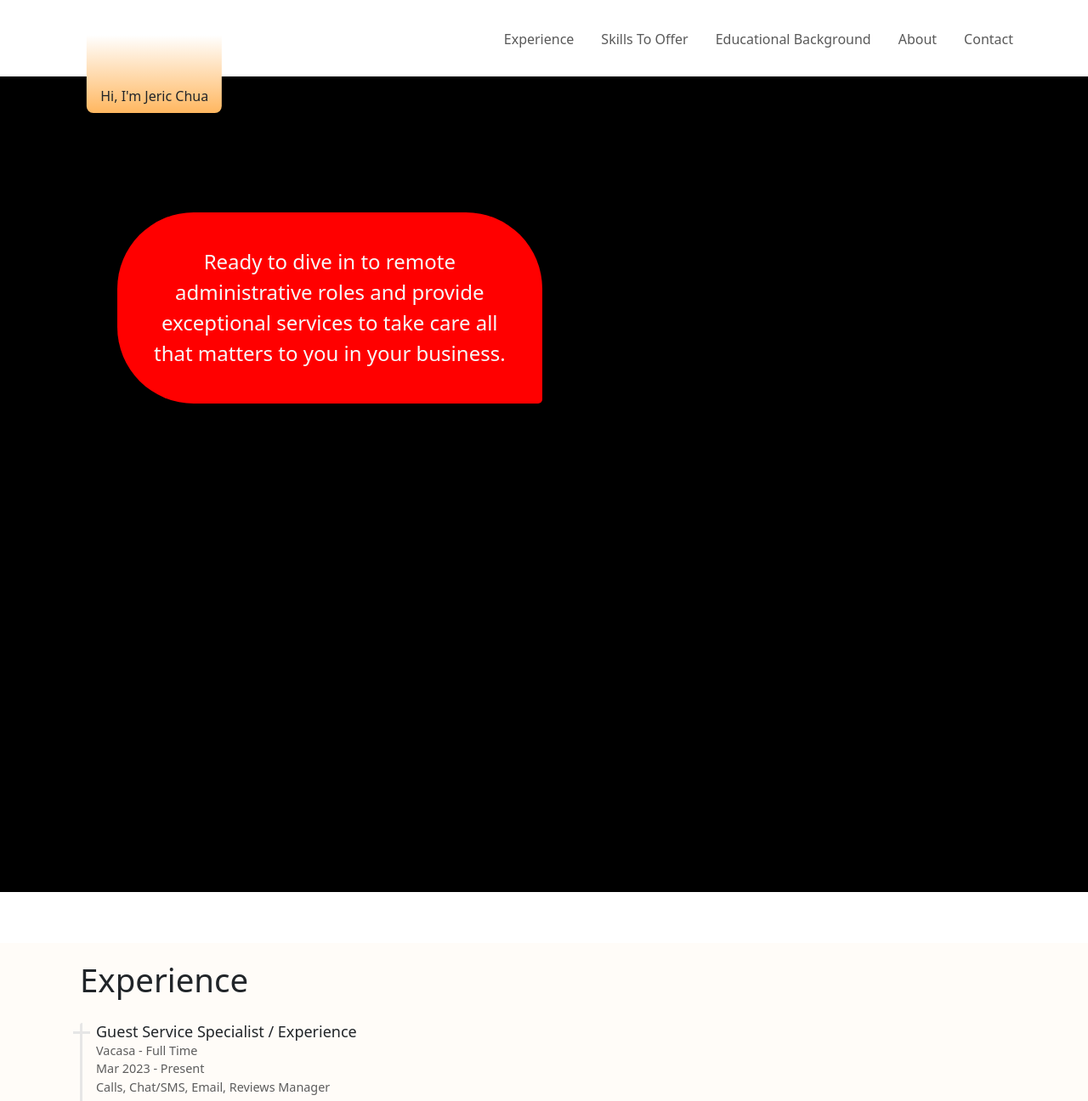
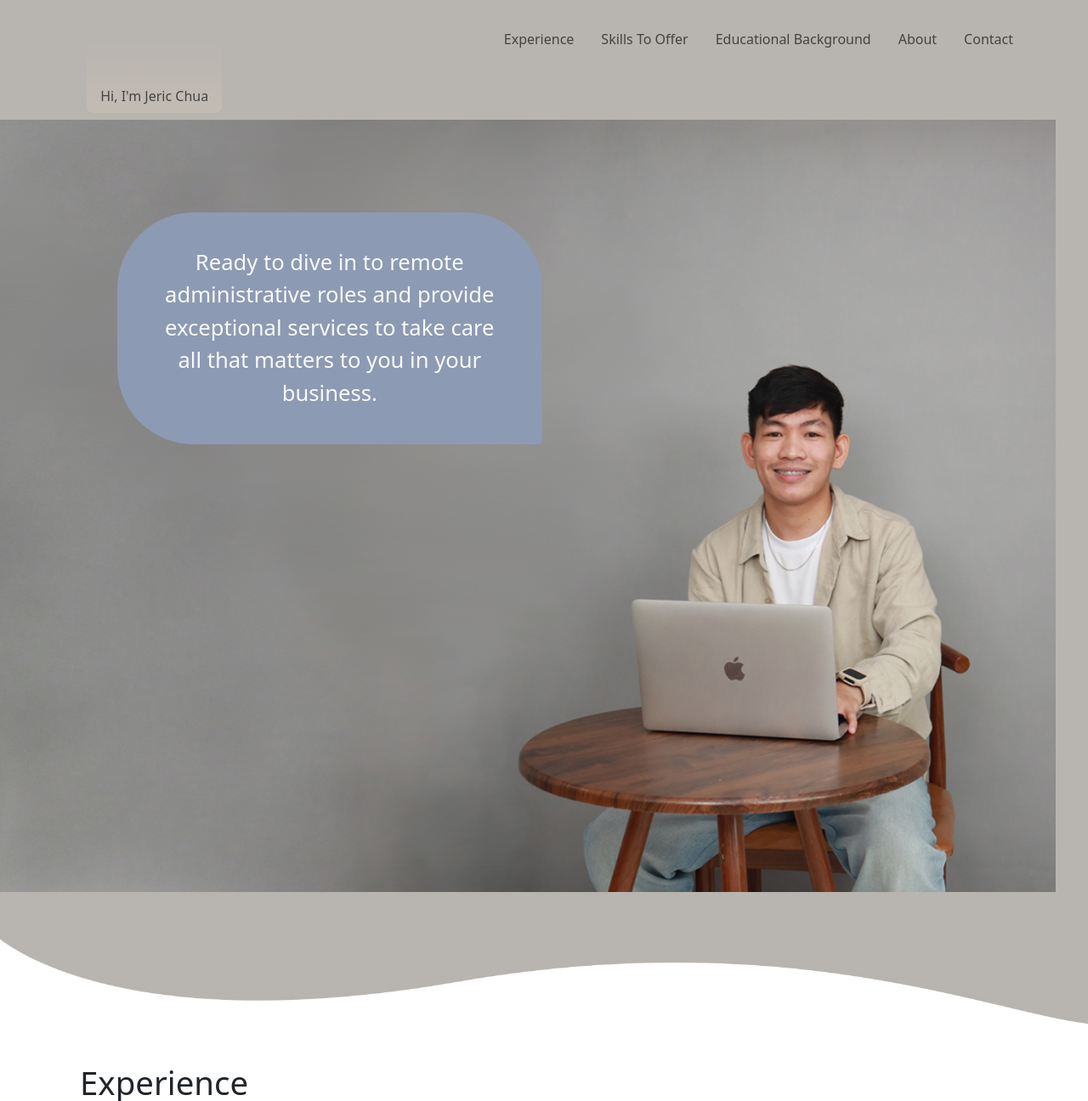
Before and after one commit to worldhail/va-portfolio, a website: page index.html in a window 1280 px wide. Shown: the top 1296 px of the page at 85% size. Drawn offline with nearby package versions, Linux system fonts and the light colour scheme.

Commit message:
Finalize the front page view

```diff
--- a/assets/scss/_experience.scss
+++ b/assets/scss/_experience.scss
@@ -1,5 +1,11 @@
 .experience-container {
-    background-color: #fffcf8;
+    background-color: white;
+}
+
+.top-liner {
+    width: 100%;
+    position: relative;
+    top: 0px;
 }
 
 .experience-heading {
@@ -7,7 +13,7 @@
 }
 
 .job-container {
-    border-left: 3px solid #e6e6e6;
+    border-left: 3px solid #afb8b8;
     border-radius: 3px 0 0 0;
     margin-top: -20px;
 }
@@ -22,7 +28,7 @@
         content: '';
         height: 3px;
         width: 20px;
-        background-color: #e6e6e6;
+        background-color: #afb8b8;
         position: absolute;
         top: 10px;
         left: -27px;
--- a/assets/scss/_initial-brief-context.scss
+++ b/assets/scss/_initial-brief-context.scss
@@ -1,8 +1,8 @@
 .initial-context-section {
-    background: url('../img/brief-context-photo.jpg') no-repeat content-box 90% 80%;
-    background-size: 150%;
-    background-color: black;
-    padding: 60px 0;
+    background: url('../img/front-page-photo.jpg') no-repeat content-box 95% 50%;
+    background-size: 180%;
+    padding: 60px 0 0;
+    background-color: #b8b4af;
 }
 
 .brief-context-container {
@@ -11,8 +11,7 @@
     padding: 30px 30px 15px 30px;
     margin: 70px 20% auto 0;
     border-radius: 90px 90px 5px 90px;
-    background-color: red;
-
+    background-color: #8d9ab3;
 }
 
 .brief-context {
@@ -24,10 +23,6 @@
 .brief-context-scaleUp { transform: scale(1);}
 
 @media (min-width: 576px) {
-    .initial-context-section {
-        background-position: 80% 80%;
-    }
-
     .brief-context-container {
         padding: 40px 40px 25px 40px;
     }
@@ -45,11 +40,12 @@
 
 @media (min-width: 992px) {
     .initial-context-section {
-        background-size: cover;
+        background-size: 130%;
+        background-position: 110% 150%;
     }
 
     .brief-context {
-        font-size: 1.5rem;
+        font-size: 1.6rem;
     }
 
     .brief-context-container {
--- a/assets/scss/_navigation.scss
+++ b/assets/scss/_navigation.scss
@@ -10,7 +10,7 @@
     .m-line {
         height: 4px;
         border-radius: 2px;
-        background-color: darkgray;
+        background-color: rgb(46, 46, 46);
     }
 
     .l1 { width: 15px; transition: transform .2s ease-in-out; }
@@ -34,14 +34,15 @@
     right: 50px;
     top: 50px;
     border-radius: 10px;
-    box-shadow: -2px 2px 20px lightgray;
-    background-color: white;
+    // box-shadow: -2px 2px 20px lightgray;
+    background-color: rgba(0, 0, 0, 0.687);
     transform: translate(100px, -140px) scale(.15);
     opacity: 0;
     transition: all .2s ease-in-out;
 
     .nav-link {
-        color: rgb(89, 89, 89);
+        color: white;
+        // color: rgb(68, 68, 68);
         list-style: none;
     }
 
@@ -56,9 +57,10 @@
 .logo {
     min-height: 108px;
     transform: translate(15%, 25px);
-    background: linear-gradient(to top, #ffb760, #ffffff 85%);
+    background: linear-gradient(to top, #d0c8b96f , #b8b4af41 85%);
     border-radius: 0 0 8px 8px;
     transition: all 1s ease-in-out;
+    color: rgb(68, 68, 68);
 
     .shake-hi {
         display: inline-block;
@@ -68,7 +70,7 @@
 
 .logo-slideUp {
     padding-bottom: 18px !important;
-    transform: translate(15%, -25px);
+    transform: translate(15%, -24px);
 }
 
 @keyframes shake {
@@ -101,6 +103,7 @@
             right: 5%;
 
             .nav-link {
+                color: rgb(68, 68, 68);
                 text-wrap: nowrap;
             }
     }
--- a/assets/scss/styles.scss
+++ b/assets/scss/styles.scss
@@ -14,7 +14,7 @@ header {
     z-index: 1000;
     justify-content: space-between;
     align-items: center;
-    background-color: white;
+    background-color: #b8b4af;
 };
 
 .content-heading {
--- a/index.html
+++ b/index.html
@@ -38,14 +38,14 @@
                 </ul>
                 <div class="menu-btn">
                     <div class="m-line l1"></div>
-                    <div class="m-line l2 bg-primary"></div>
+                    <div class="m-line l2"></div>
                     <div class="m-line l3"></div>
                 </div>
             </nav>
         </header>
         <main>
             <section class="initial-context-section">
-                <div class="container-md vh-100 me-auto">
+                <div class="container-md vh-100 position-relative">
                     <div class="brief-context-container">
                         <p class="brief-context text-center text-light">
                             Ready to dive in to remote administrative roles and provide exceptional
@@ -55,6 +55,7 @@
                 </div>
             </section>
             <section class="experience-container pb-5" id="experience">
+                <img class="top-liner" src="/assets/img/4-experience-topline.jpg" alt="top liner">
                 <div class="container-md px-4">
                     <h1 class="content-heading experience-heading">Experience</h1>
                     <div class="job-container ps-3">
```
Also changed, not shown: assets/css/styles.css, assets/img/4-experience-topline.jpg (added), assets/img/front-page-photo.jpg (added), assets/img/laptop-background.jpg (added), 1 other file.
